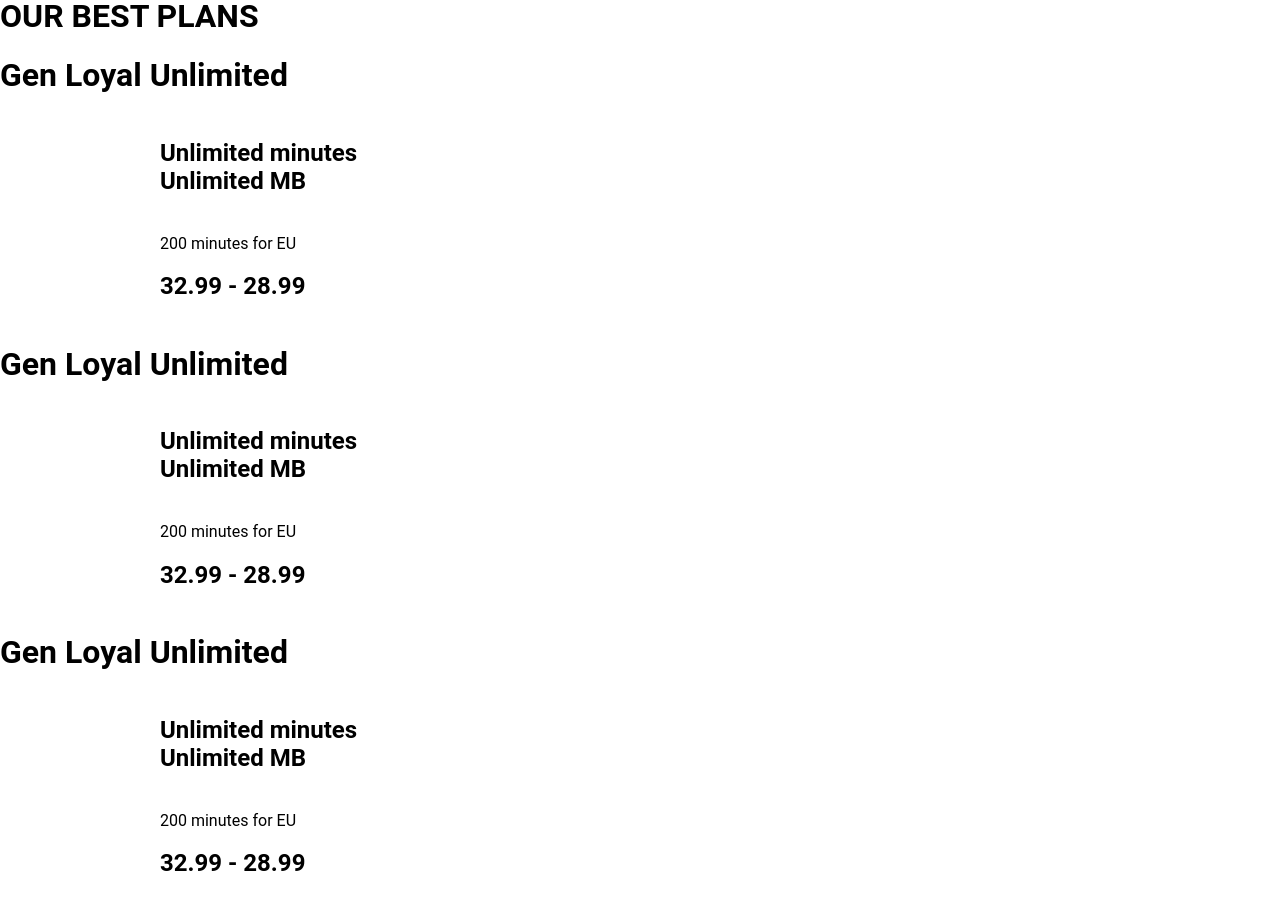
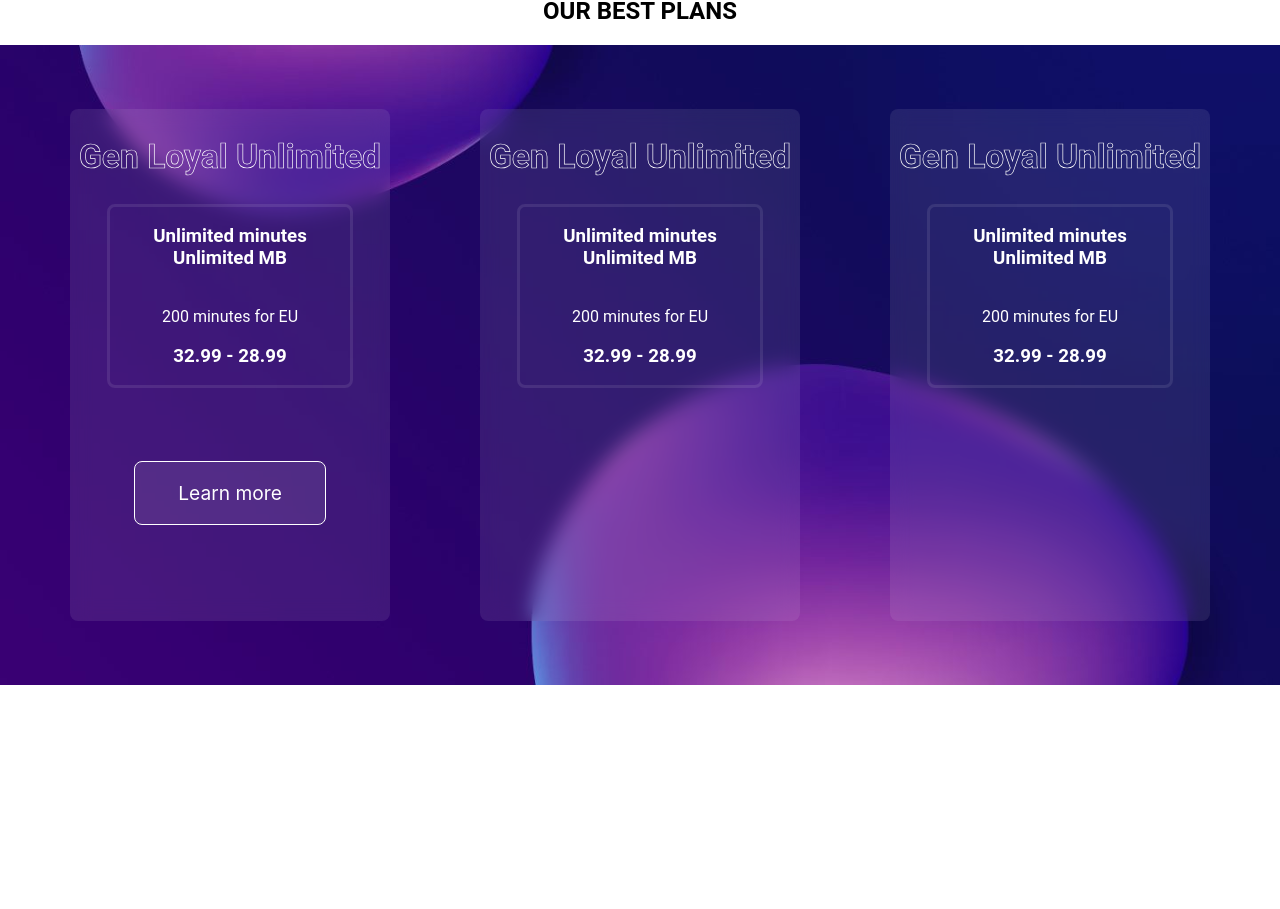
Before and after one commit to MyPersonalProjects-hehe/Z-Gen-client, a React (Vite) app: page / in a window 1280 px wide. Shown: the part 1399-2308 px from the top of the page. After the commit the page ends 2164 px from the top, so only its background shows below. Built offline with nearby package versions, Linux system fonts and the light colour scheme; no server answers.

Commit message:
rename classes for better readability

```diff
--- a/src/components/home/TrendingPlans.tsx
+++ b/src/components/home/TrendingPlans.tsx
@@ -1,41 +1,47 @@
+import { Button } from 'antd';
 import './trending.plans.scss';
 
 function TrendingPlans() {
   return (
-    <div className='block'>
+    <div className='trending-plans'>
       <div className='heading'>
-        <h1>OUR BEST PLANS</h1>
+        <h2>OUR BEST PLANS</h2>
       </div>
-      <div className='plan__card'>
+      <div className='plan__cards'>
         <div className='glass'>
-          <h1>Gen Loyal Unlimited</h1>
+          <h2>Gen Loyal Unlimited</h2>
           <div className='content'>
-            <h2>
+            <h3>
               Unlimited minutes <br /> Unlimited MB
-            </h2>{' '}
+            </h3>{' '}
             <br /> 200 minutes for EU
-            <h2>32.99 - 28.99</h2>
-            <button className='btn__learn__more'>Learn more</button>
+            <h3>32.99 - 28.99</h3>
+            <Button
+              ghost
+              className='btn__learn__more'
+            >
+              Learn more
+            </Button>
           </div>
         </div>
         <div className='glass'>
-          <h1>Gen Loyal Unlimited</h1>
+          <h2>Gen Loyal Unlimited</h2>
           <div className='content'>
-            <h2>
+            <h3>
               Unlimited minutes <br /> Unlimited MB
-            </h2>{' '}
+            </h3>{' '}
             <br /> 200 minutes for EU
-            <h2>32.99 - 28.99</h2>
+            <h3>32.99 - 28.99</h3>
           </div>
         </div>
         <div className='glass'>
-          <h1>Gen Loyal Unlimited</h1>
+          <h2>Gen Loyal Unlimited</h2>
           <div className='content'>
-            <h2>
+            <h3>
               Unlimited minutes <br /> Unlimited MB
-            </h2>{' '}
+            </h3>{' '}
             <br /> 200 minutes for EU
-            <h2>32.99 - 28.99</h2>
+            <h3>32.99 - 28.99</h3>
           </div>
         </div>
       </div>
--- a/src/components/login/Login.tsx
+++ b/src/components/login/Login.tsx
@@ -37,7 +37,7 @@ function Login() {
   };
 
   return (
-    <div className='form__body'>
+    <div className='form-body'>
       <h1>Login</h1>
       <form onSubmit={(e) => loginUser(e)}>
         <input
```
